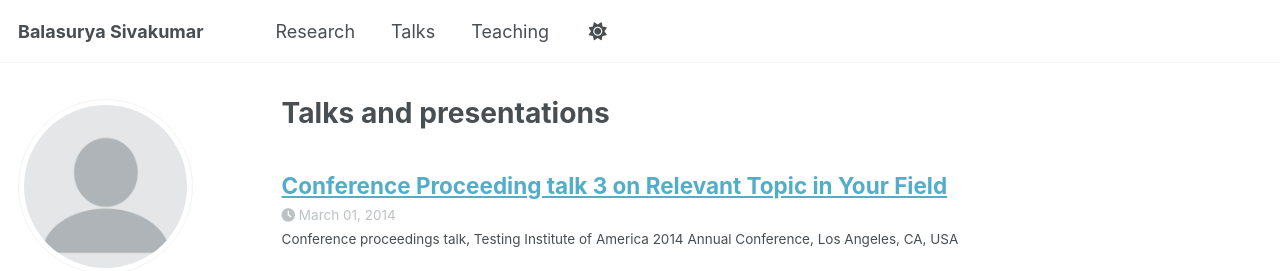
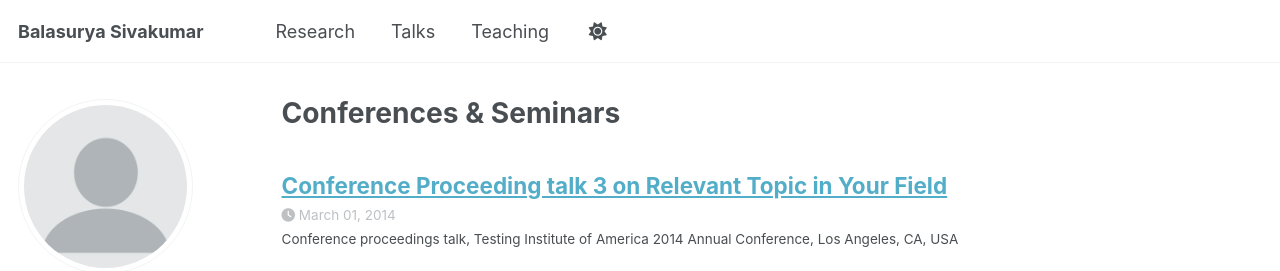
Before and after one commit to BalasuryaSivakumar/balasuryasivakumar.github.io, a Jekyll site: the page built from _pages/talks.html, in a window 1280 px wide and 1263 px high. Shown: the top 271 px of the window. Built offline with Jekyll 4.4.1, drawn with Linux system fonts in a browser that asks for light colours; a script that is not in the unit is left out.

Commit message:
Update talks.html

```diff
--- a/_pages/talks.html
+++ b/_pages/talks.html
@@ -1,6 +1,6 @@
 ---
 layout: archive
-title: "Talks and presentations"
+title: "Conferences & Seminars"
 permalink: /talks/
 author_profile: true
 ---
```
